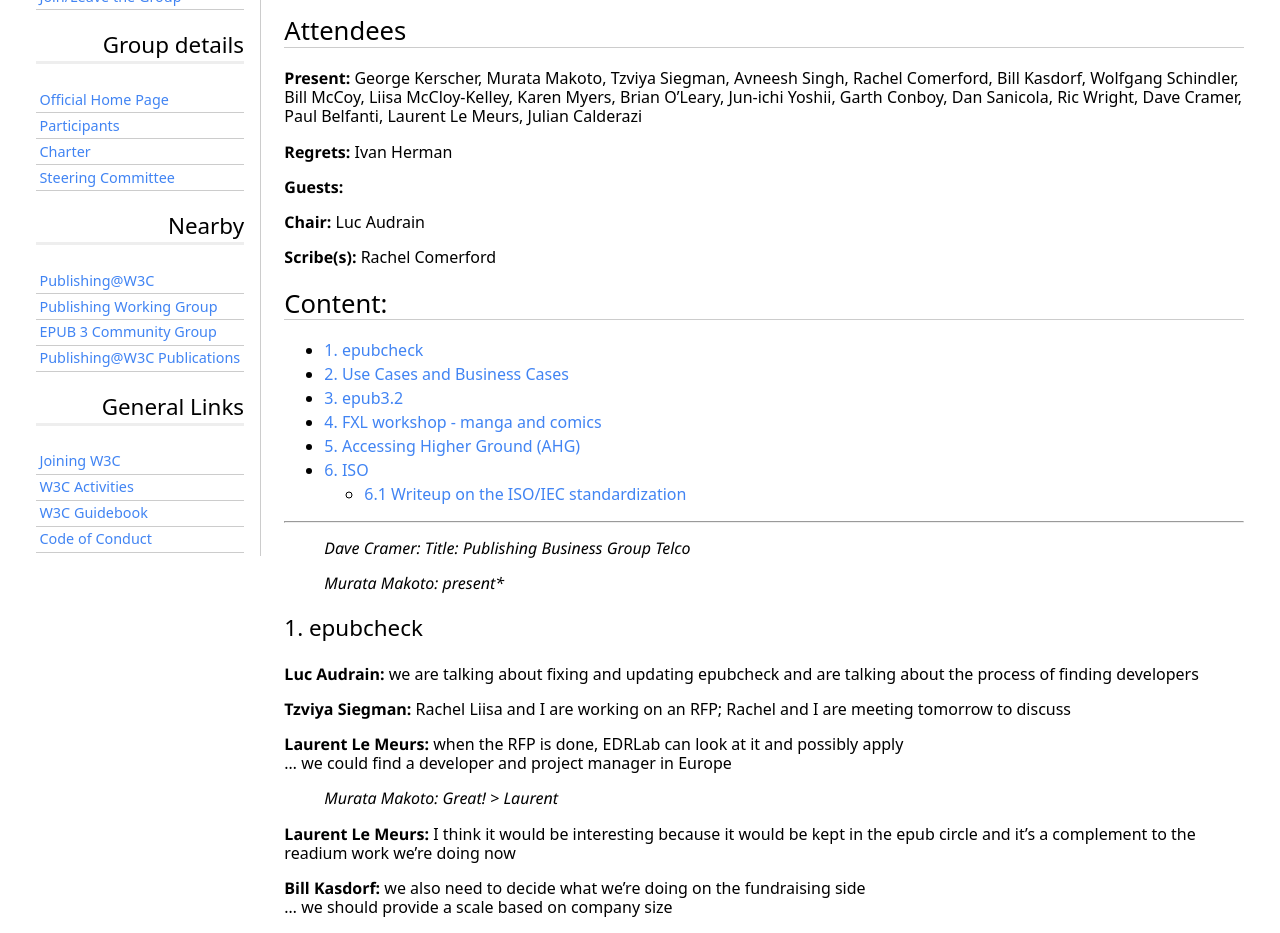
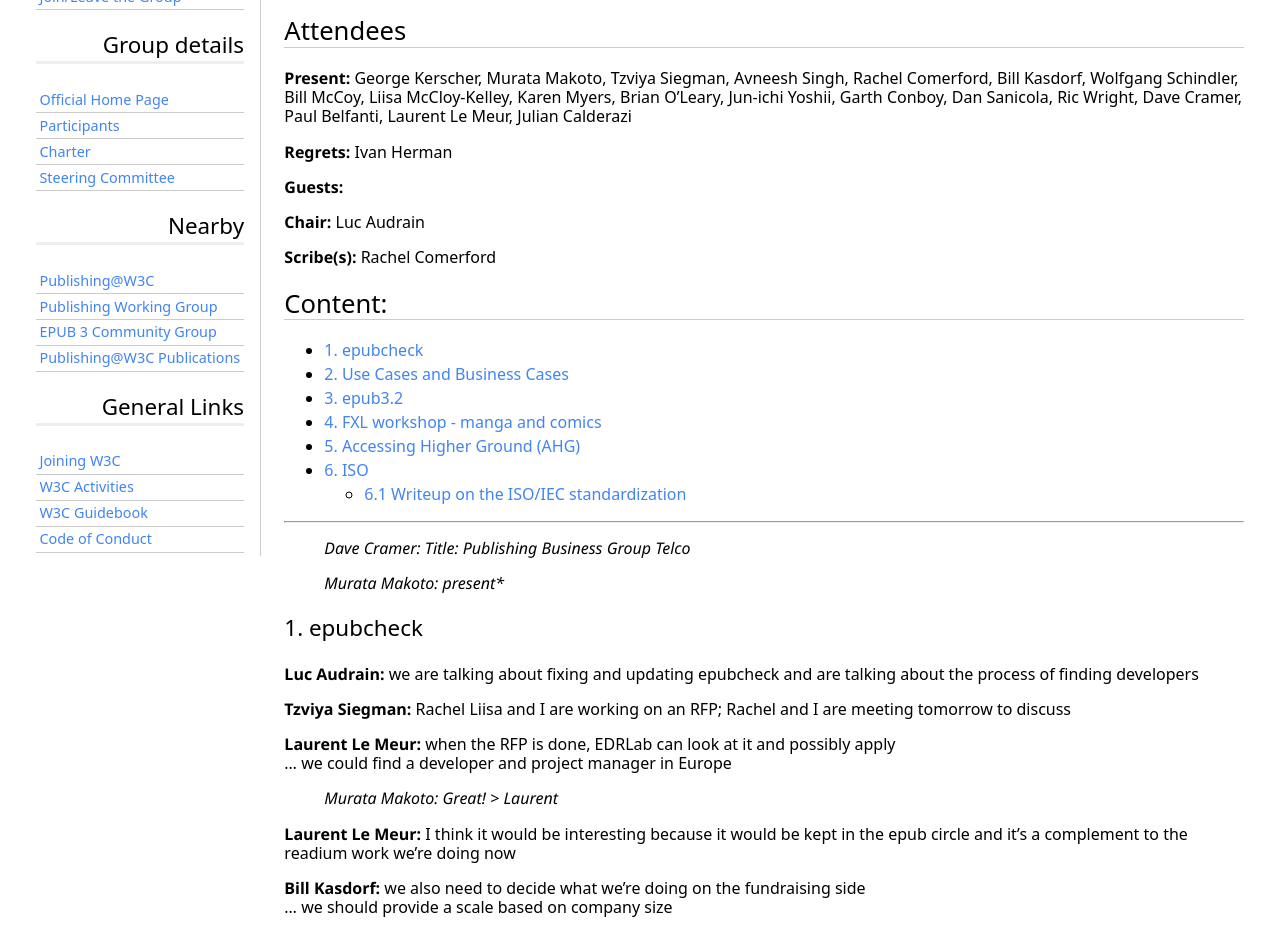
Before and after one commit to w3c/publ-bg, a Jekyll site: the page built from Meetings/Minutes/2018/2018-04-24-pbg.md, in a window 1280 px wide and 1400 px high. Shown: the part 256-1189 px from the top of the window. Built offline with Jekyll 4.4.1, drawn with Linux system fonts in a browser that asks for light colours; some web fonts are replaced; some of the changed text lies outside the part shown.

Commit message:
Update 2018-04-24-pbg.md

```diff
--- a/Meetings/Minutes/2018/2018-04-24-pbg.md
+++ b/Meetings/Minutes/2018/2018-04-24-pbg.md
@@ -15,7 +15,7 @@ See also the [Agenda]() and the [IRC Log](https://www.w3.org/2018/04/24-pbg-irc.
 
 ## Attendees
 {: .no_toc}
-**Present:** George Kerscher, Murata Makoto, Tzviya Siegman, Avneesh Singh, Rachel Comerford, Bill Kasdorf, Wolfgang Schindler, Bill McCoy, Liisa McCloy-Kelley, Karen Myers, Brian O'Leary, Jun-ichi Yoshii, Garth Conboy, Dan Sanicola, Ric Wright, Dave Cramer, Paul Belfanti, Laurent Le Meurs, Julian Calderazi
+**Present:** George Kerscher, Murata Makoto, Tzviya Siegman, Avneesh Singh, Rachel Comerford, Bill Kasdorf, Wolfgang Schindler, Bill McCoy, Liisa McCloy-Kelley, Karen Myers, Brian O'Leary, Jun-ichi Yoshii, Garth Conboy, Dan Sanicola, Ric Wright, Dave Cramer, Paul Belfanti, Laurent Le Meur, Julian Calderazi
 
 **Regrets:** Ivan Herman
 
@@ -44,12 +44,12 @@ See also the [Agenda]() and the [IRC Log](https://www.w3.org/2018/04/24-pbg-irc.
 
 **Tzviya Siegman:** Rachel Liisa and I are working on an RFP; Rachel and I are meeting tomorrow to discuss
 
-**Laurent Le Meurs:** when the RFP is done, EDRLab can look at it and possibly apply
+**Laurent Le Meur:** when the RFP is done, EDRLab can look at it and possibly apply
 … we could find a developer and project manager in Europe
 
 > *Murata Makoto:* Great! > Laurent
 
-**Laurent Le Meurs:** I think it would be interesting because it would be kept in the epub circle and it's a complement to the readium work we're doing now
+**Laurent Le Meur:** I think it would be interesting because it would be kept in the epub circle and it's a complement to the readium work we're doing now
 
 **Bill Kasdorf:** we also need to decide what we're doing on the fundraising side
 … we should provide a scale based on company size
@@ -106,7 +106,7 @@ See also the [Agenda]() and the [IRC Log](https://www.w3.org/2018/04/24-pbg-irc.
 
 > *Luc Audrain:* me too
 
-**Laurent Le Meurs:** there is a need from this business group to consider the updates that EPUB4 could allow - 1) compatibility with WP 2) additional features - inclusion of audio books and the inclusion of enriched visual narratives
+**Laurent Le Meur:** there is a need from this business group to consider the updates that EPUB4 could allow - 1) compatibility with WP 2) additional features - inclusion of audio books and the inclusion of enriched visual narratives
 
 **Luc Audrain:** I think that what we discussed in terms of continuous channel from the WG to the BG, we should bring explicit business cases for each business vertical and each type - WP, PWP, EPUB4
 
@@ -178,13 +178,13 @@ See also the [Agenda]() and the [IRC Log](https://www.w3.org/2018/04/24-pbg-irc.
 **Murata Makoto:** I would like to make a lot of noise to support completing the creation of 3.2
 … can we announce the completion at an event?
 
-**Laurent Le Meurs:** march/may 2019 for the digital publishing summit
+**Laurent Le Meur:** march/may 2019 for the digital publishing summit
 
 **Bill Kasdorf:** in encouraging support of 3.2, we should get reading systems to say that they accept 3.2
 
 **Dave Cramer:** I think that's confusing the issue - we don't want to change the details
 
-**Luc Audrain:** we should share a list of events (a google doc?) of events were 3.2 should/could be announced?
+**Luc Audrain:** we should share a list of events (a google doc?) were 3.2 should/could be announced?
 
 > *Brian O'Leary:* I need to excuse myself from this call to moderate a BISG webinar at 1 p.m. ET. My apologies.
 
```
Also changed, not shown: other parts of Meetings/Minutes/2018/2018-04-24-pbg.md (+3 -3 lines).
